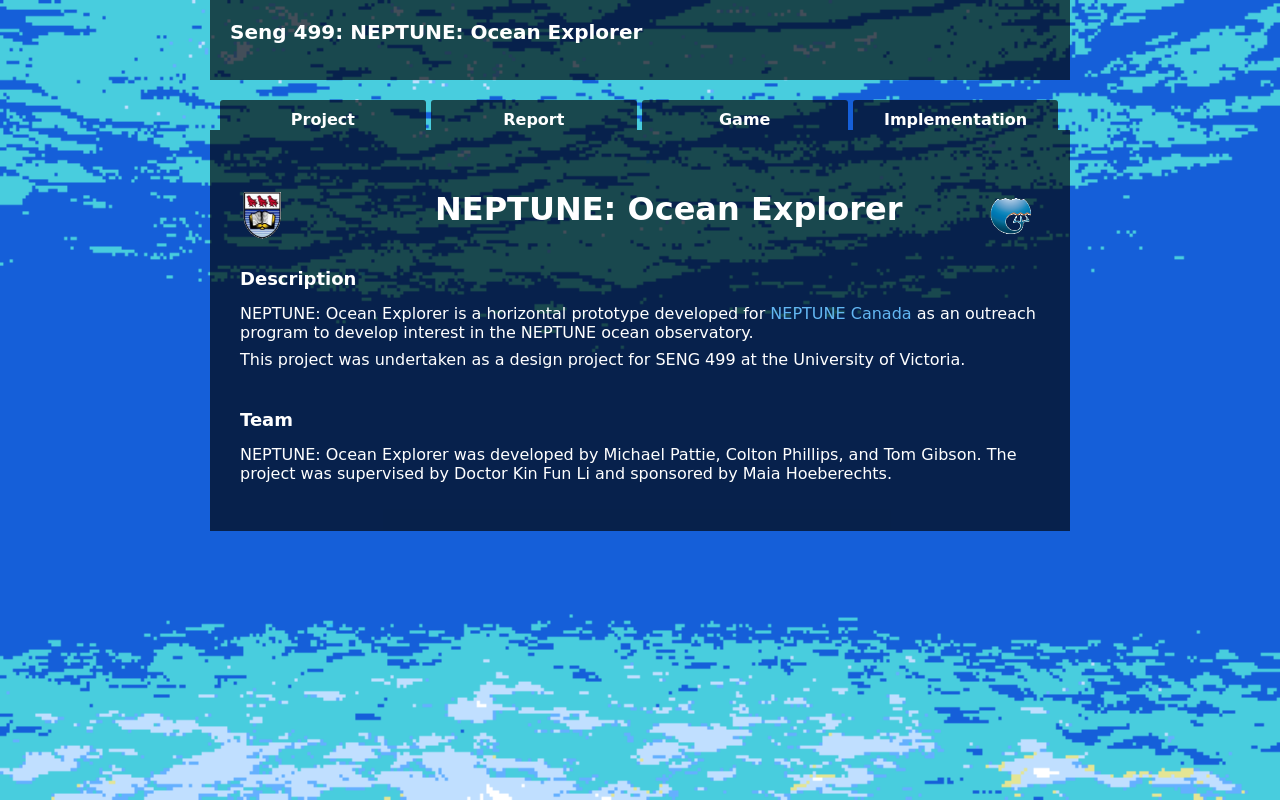
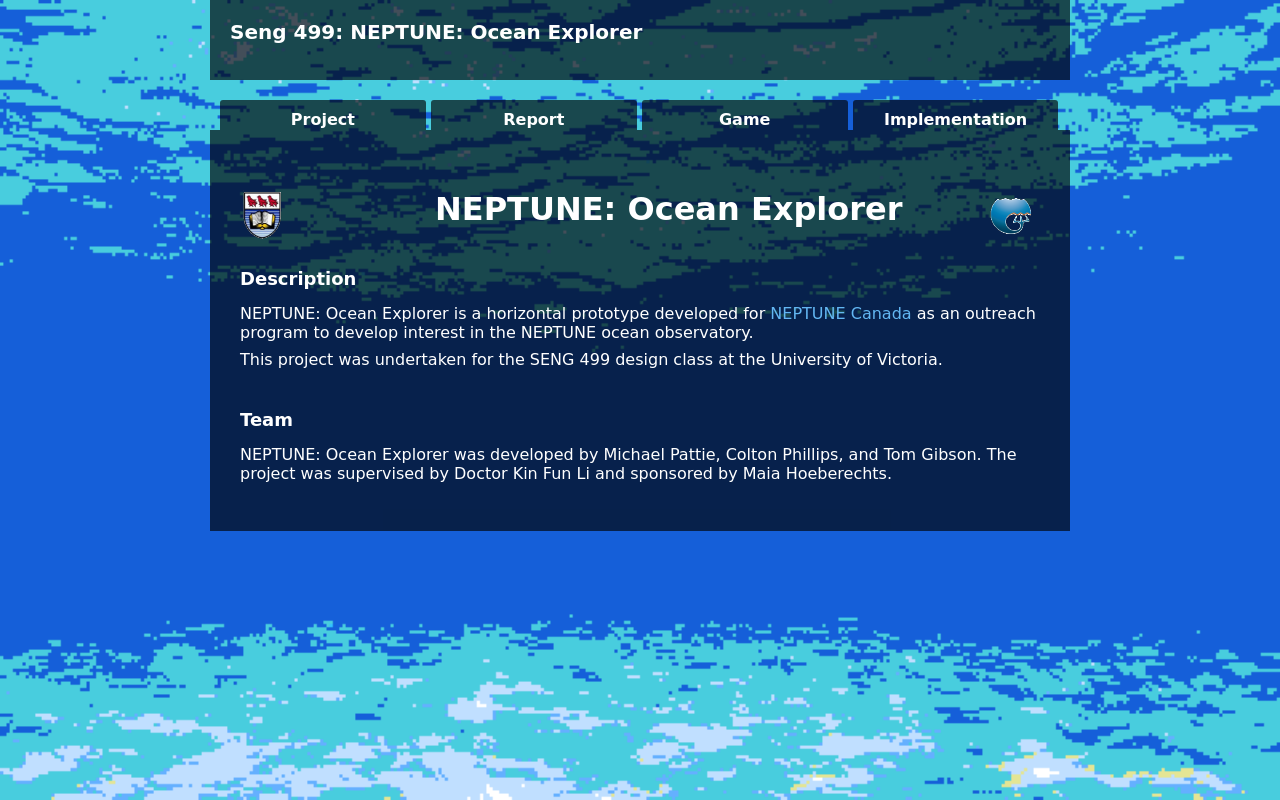
Before and after one commit to Lambwatt/499Website, a PHP site: page /home.php in a window 1280 px wide. Run offline with PHP 8.4, Linux system fonts and the light colour scheme.

Commit message:
Changed project description some

```diff
--- a/home.php
+++ b/home.php
@@ -14,7 +14,7 @@
 <h2>Description</h2>
 <p>NEPTUNE: Ocean Explorer is a horizontal prototype developed for <a href="http://www.neptunecanada.com/" target="blank">NEPTUNE Canada</a> as an outreach program to develop interest in the NEPTUNE ocean observatory.</p>
 
-<p>This project was undertaken as a design project for SENG 499 at the University of Victoria.</p>
+<p>This project was undertaken for the SENG 499 design class at the University of Victoria.</p>
 
 <!-- Team -->
 <h2>Team</h2>
```
